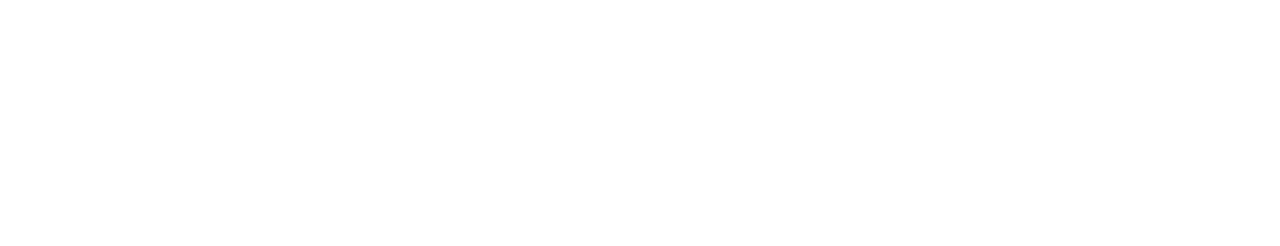
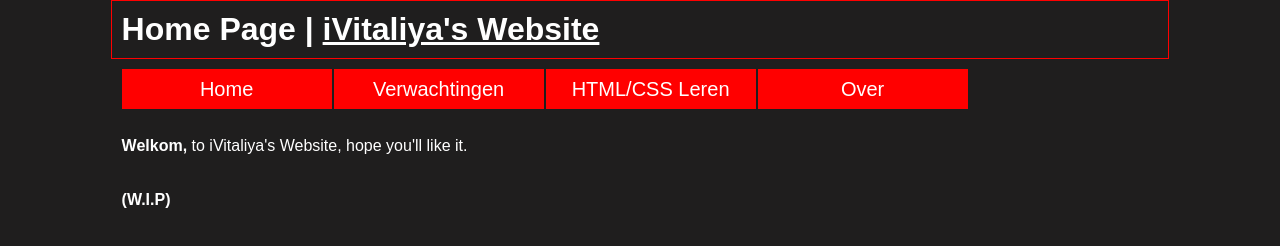
Before and after one commit to iVitaliya/website, a website: page main.html in a window 1280 px wide. Drawn offline with Linux system fonts and the light colour scheme.

Commit message:
Edited some stuff
Added the css file, edited the .js file for server monitoring & edited the .html file.

```diff
--- a/main.html
+++ b/main.html
@@ -1,4 +1,50 @@
 <!DOCTYPE html>
 <html>
+	<head>
+        <title>iVitaliya's Website / Home</title>
+        <meta charset="UTF-8">
+        <meta name="viewport" content="width=device-width, user-scalable=no, initial-scale=1.0">
+        <meta http-equiv="X-UA-Compatible" content="ie=edge">
+        <link rel="stylesheet" type="text/css" href="style.css">
+    </head>
 
+    <body>
+        <header>
+            <h1>Home Page | <a href="https://github.com/iVitaliya/website" id="vitaliya_github">iVitaliya's Website</a></h1>
+        </header>
+
+        <nav>
+            <ul>
+                <li>
+                    <a href="index.html">Home</a>
+                </li>
+                <li>
+                    Verwachtingen
+                    <ul>
+                        <li><a href="pages/verwachtingen/zelf.html">Zelf</a></li>
+                        <li><a href="pages/verwachtingen/school.html">School</a></li>
+                    </ul>
+                </li>
+                <li>
+                    HTML/CSS Leren
+                    <ul>
+                        <li><a href="pages/leren_codecademy">Codecademy</a></li>
+                        <li><a href="pages/leren_sololearn">SoloLearn</a></li>
+                        <li><a href="pages/leren_programming_hub.html">Programming Hub</a></li>
+                    </ul>
+                </li>
+                <li>
+                    <a href="pages/over.html">Over</a>
+                </li>
+            </ul>
+        </nav>
+
+        <main>
+            </br>
+            <p><strong>Welkom,</strong> to iVitaliya's Website, hope you'll like it.</p>
+            </br>
+            </br>
+            <p><strong>(W.I.P)</strong></p>
+        </main>
+    </body>
 </html>
--- /dev/null
+++ b/style.css
@@ -0,0 +1,78 @@
+@charset "UTF-8";
+
+article, aside, footer, header, main, nav, section {
+    display: block;
+}
+
+html, body, h1, h2, h3, ul, li, a, p,
+article, aside, footer, header, main, nav, section {
+    padding: 0;
+    margin: 0;
+}
+
+body {
+    width: 90%;
+    margin: 0 auto;
+    background-color: rgb(31, 30, 30);
+    font-family: Arial;
+    color: white;
+}
+
+header {
+    width: 90%;
+    margin: 0 auto;
+    border: solid 1px rgb(255, 0, 0);
+    padding: 10px;
+}
+
+header a {
+    color: white;
+}
+
+main {
+    width: 90%;
+    margin: 60px auto;
+}
+
+nav {
+    width: 90%;
+    margin: 10px auto;
+}
+
+nav ul {
+    margin: 0px;
+    padding: 0px;
+    list-style: none;
+}
+
+nav ul li {
+    float: left;
+    width: 210px;
+    height: 40px;
+    background-color: rgb(255, 0, 0);
+    line-height: 40px;
+    text-align: center;
+    font-size: 20px;
+    margin-right: 2px;
+    transition: all 0.5s ease;
+}
+
+nav ul li a {
+    text-decoration: none;
+    color: white;
+    display: block;
+}
+
+nav ul li:hover {
+    background-color: rgb(216, 41, 41);
+}
+
+nav ul li ul li {
+    display: none;
+    position: relative;
+}
+
+nav ul li:hover ul li {
+    display: block;
+    background-color: rgb(190, 76, 76);
+}
```
Also changed, not shown: main.js (+10 -2 lines), 1 other file.
